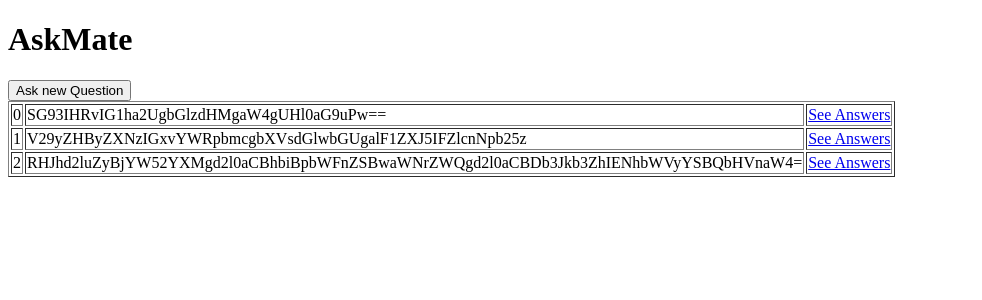
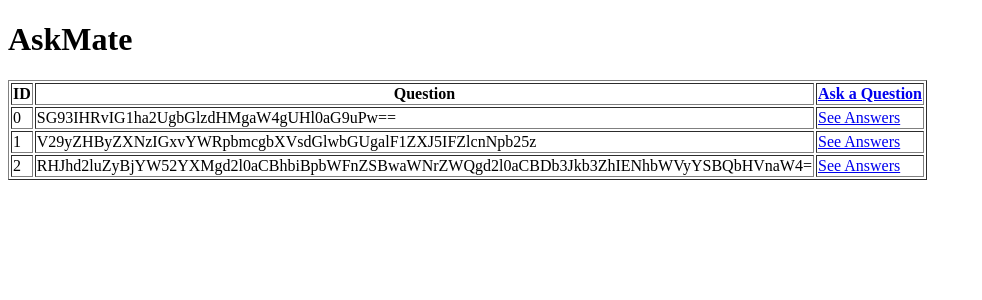
Before and after one commit to CodecoolBP20172/askmate-team-relentless, a Flask app: page / in a window 1280 px wide. Shown: the top 300 px of the page, without its empty margins (0-982 px from the left). Run offline with Flask 2, Linux system fonts and the light colour scheme.

Commit message:
list.html looks better now

```diff
--- a/templates/list.html
+++ b/templates/list.html
@@ -3,9 +3,10 @@
   <title>AskMate</title>
 <body>
     <h1>AskMate</h1>
-    <form action="/new_question" method="post">
-        <input type="submit" value="Ask new Question" id="add" name="add"></form>
     <table border="1">
+            <th>ID</th>
+            <th>Question</th>
+            <th><a href="/new_question">Ask a Question</form></th>
             {% for cell in data %}
         <tr>
             <td>{{ cell[0] }}</td>
```
